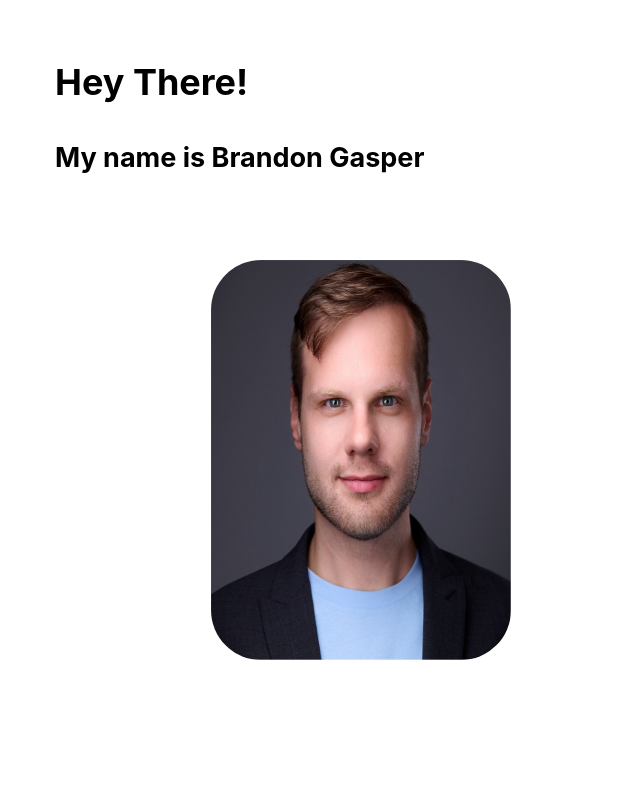
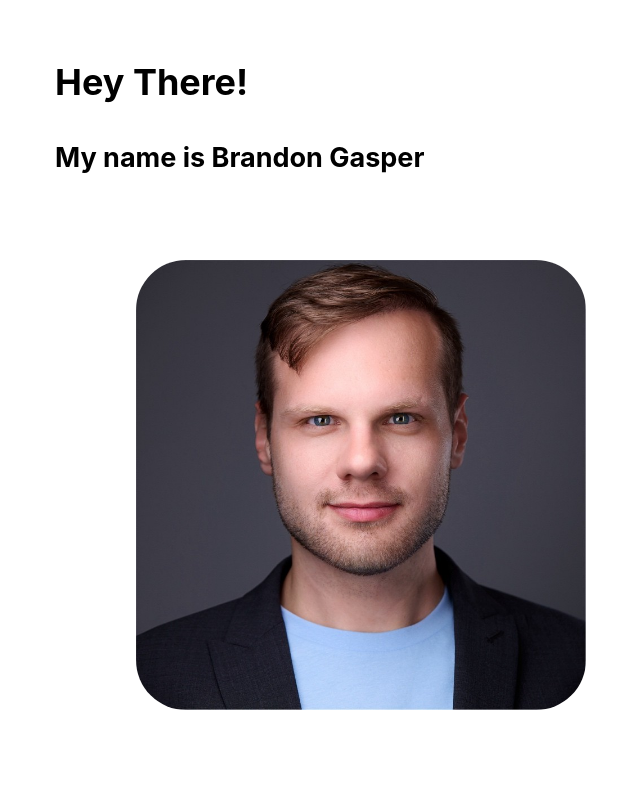
Before and after one commit to gasperb95/next.bg, a Next.js app: page /about-me in a window 1280 px wide. Shown: the top 790 px of the page, without its empty margins (279-919 px from the left). Built offline with nearby package versions, Linux system fonts and the light colour scheme.

Commit message:
fixed image size

```diff
--- a/pages/about-me.js
+++ b/pages/about-me.js
@@ -22,8 +22,8 @@ export default function Me() {
       priortiy
       src="/images/profile2.jpg"
       className={utilStyles.borderCircle}
-      height={400}
-      width={300}
+      width={450}
+      height={450}
       alt="Brandon's Profile Picture"
       />
       </div>
```
